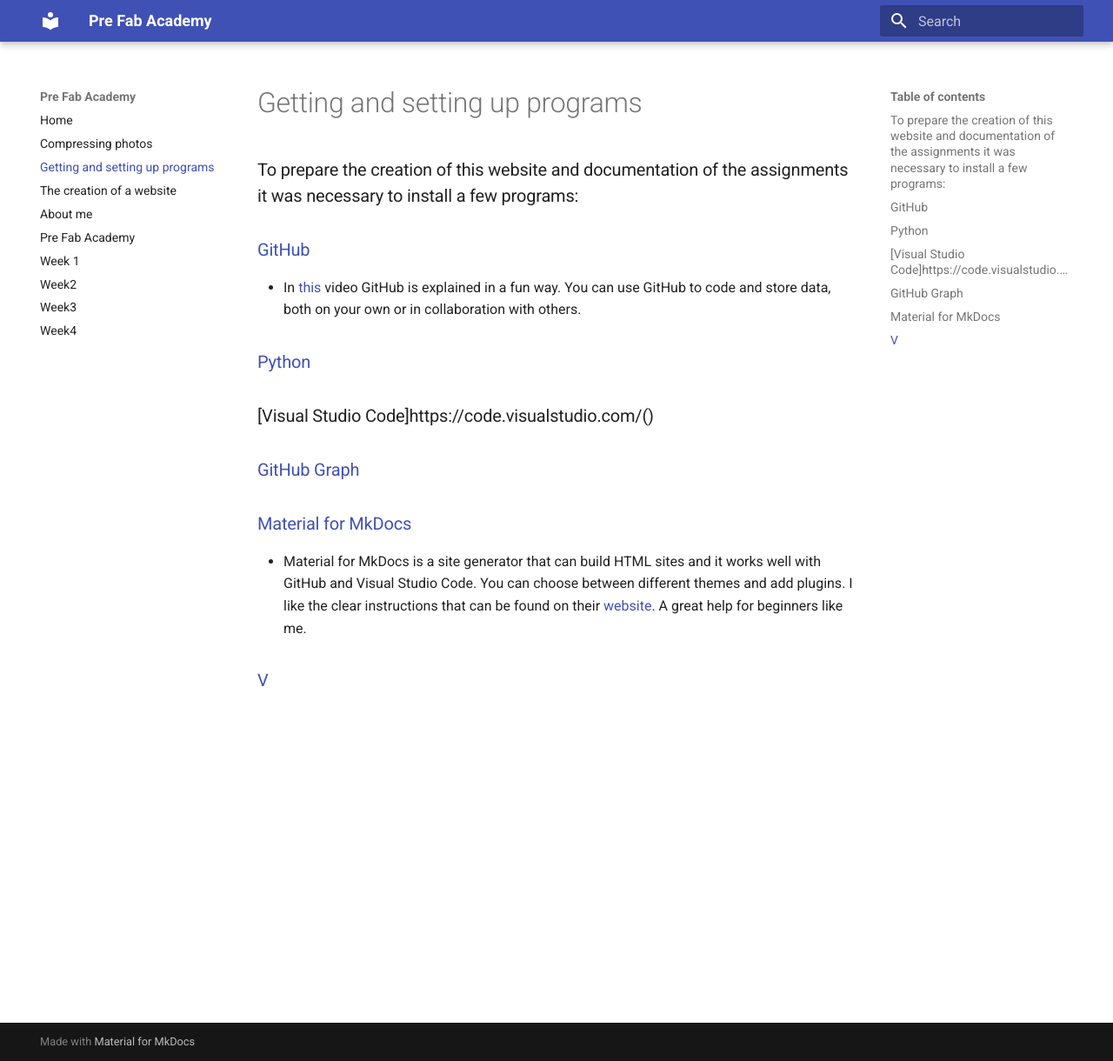
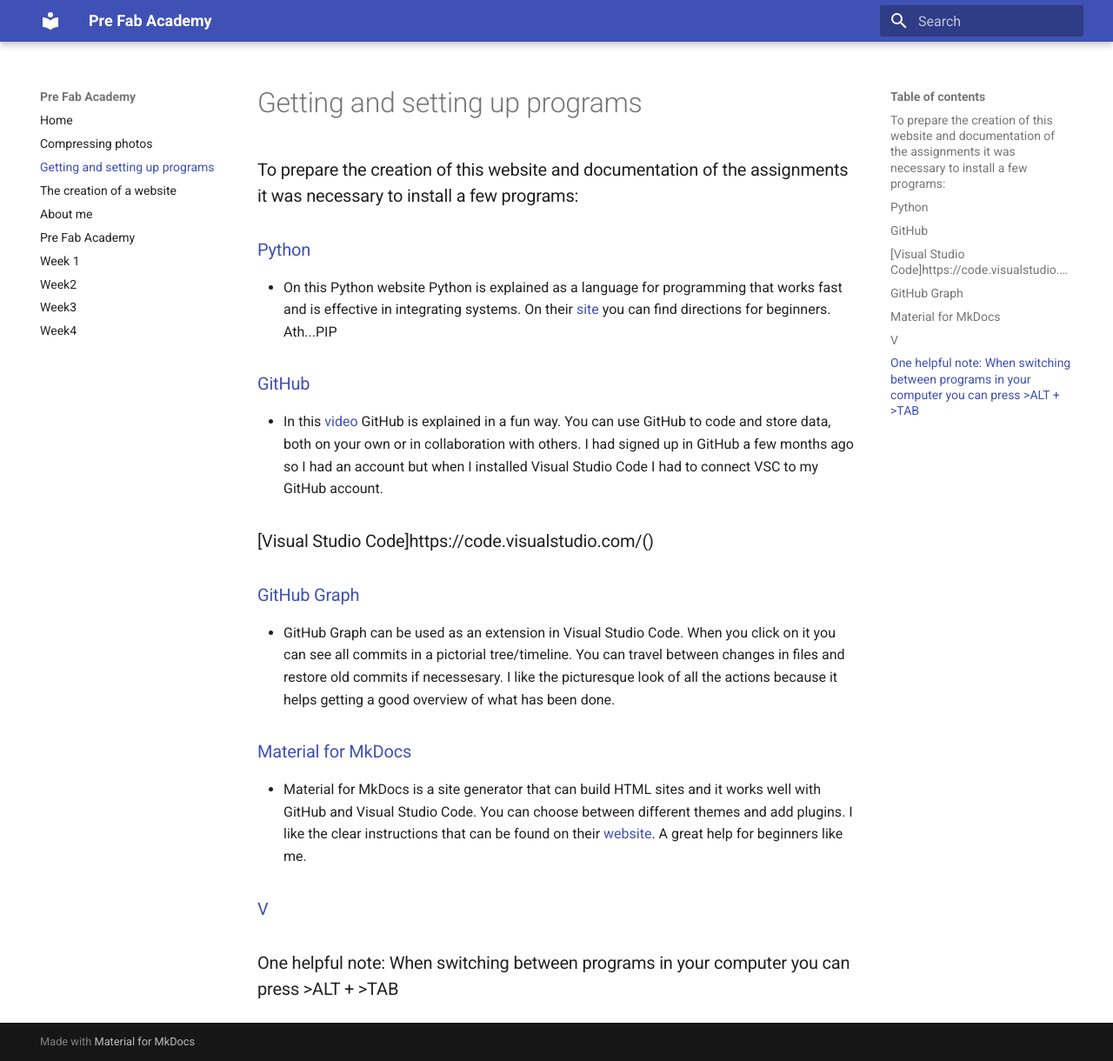
Before and after one commit to OlofH2/Before-Fab-Academy, an MkDocs documentation site: the page built from docs/Programs.md, in a window 1280 px wide and 1220 px high. Shown: the whole window at 87% size. Built offline with MkDocs 1.6.1 and Material for MkDocs 9.7.7, drawn with Linux system fonts in a browser that asks for light colours.

Commit message:
Meira um forrit

```diff
--- a/docs/Programs.md
+++ b/docs/Programs.md
@@ -2,16 +2,22 @@
 
 ###To prepare the creation of this website and documentation of the assignments it was necessary to install a few programs:
 
-###[GitHub](https://github.com/)
-* In [this](https://www.youtube.com/watch?v=pBy1zgt0XPc) video GitHub is explained in a fun way. You can use GitHub to code and store data, both on your own or in collaboration with others.
 
 ###[Python](https://marketplace.visualstudio.com/items?itemName=ms-python.python)
+* On this Python website Python is explained as a language for programming that works fast and is effective in integrating systems. On their [site](https://www.python.org/about/gettingstarted/) you can find directions for beginners.
+Ath...PIP
+
+###[GitHub](https://github.com/)
+* In this [video](https://www.youtube.com/watch?v=pBy1zgt0XPc) GitHub is explained in a fun way. You can use GitHub to code and store data, both on your own or in collaboration with others. I had signed up in GitHub a few months ago so I had an account but when I installed Visual Studio Code I had to connect VSC to my GitHub account.
 
 ###[Visual Studio Code]https://code.visualstudio.com/()
 
 ###[GitHub Graph](https://marketplace.visualstudio.com/items?itemName=mhutchie.git-graph)
+* GitHub Graph can be used as an extension in Visual Studio Code. When you click on it you can see all commits in a pictorial tree/timeline. You can travel between changes in files and restore old commits if necessesary. I like the picturesque look of all the actions because it helps getting a good overview of what has been done.
 
 ###[Material for MkDocs](https://squidfunk.github.io/mkdocs-material/)
 * Material for MkDocs is a site generator that can build HTML sites and it works well with GitHub and Visual Studio Code. You can choose between different themes and add plugins. I like the clear instructions that can be found on their [website](https://www.mkdocs.org/). A great help for beginners like me.
 
 ###[V]()
+
+###One helpful note: When switching between programs in your computer you can press >ALT + >TAB
```
